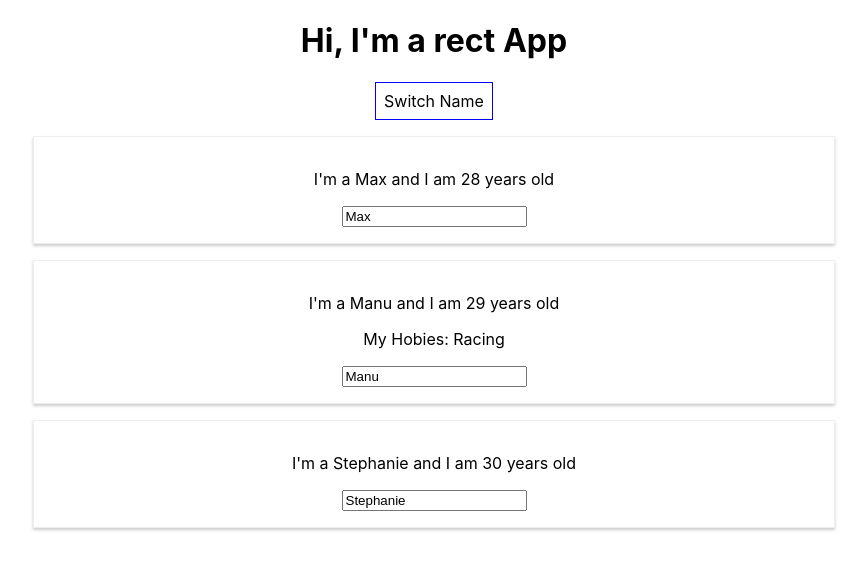
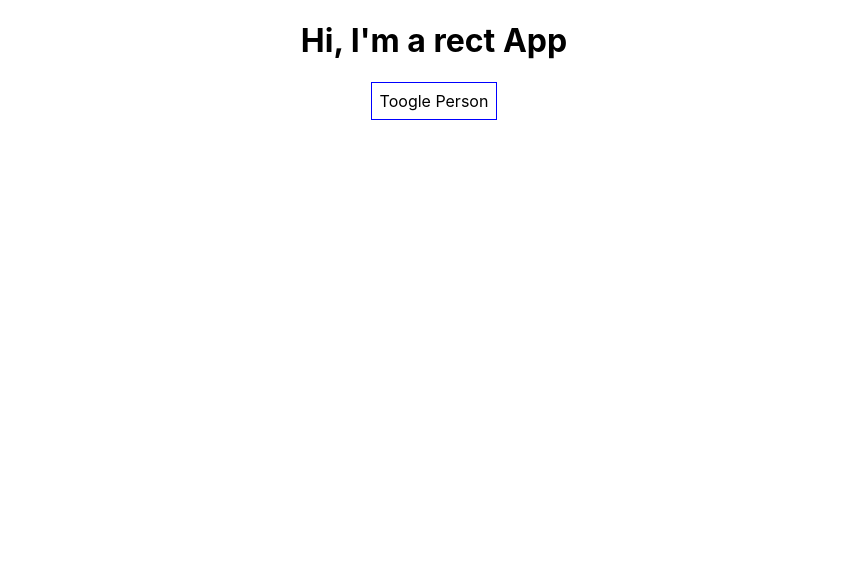
Before and after one commit to alokg1019/ReactBasicsLearning, a React (Create React App) app: page / in a window 1280 px wide. Shown: the top 570 px of the page, without its empty margins (206-1073 px from the left). Built offline with nearby package versions, Linux system fonts and the light colour scheme.

Commit message:
conditional rendering - method 1

```diff
--- a/src/App.js
+++ b/src/App.js
@@ -26,7 +26,8 @@
       { name: 'Max', age: 28},
       { name: 'Manu', age: 29},
       { name: 'Stephanie', age: 30},
-    ]
+    ],
+    showPersons: false
   }
 
   switchNameHandler = (newName) => {
@@ -47,6 +48,12 @@
     ]});
   }
 
+  tooglePersonsHandler = () => {
+
+    const doesShow = this.state.showPersons;
+    this.setState({showPersons: !doesShow});
+  }
+
   render(){
 
     // Inline Styling
@@ -61,7 +68,19 @@
     return (
       <div className="App">
         <h1>Hi, I'm a rect App</h1>
-        <button style={ style} onClick={ () => this.switchNameHandler('Alok') }>Switch Name</button>
+        {/* <button
+        style={ style}
+        onClick={ () => this.switchNameHandler('Alok') }>
+          Switch Name
+          </button> */}
+        <button
+        style={ style}
+        onClick={ this.tooglePersonsHandler}>
+          Toogle Person
+          </button>
+          {
+            this.state.showPersons === true ?
+            <div>
               <Person
               name={this.state.persons[0].name}
                 age={this.state.persons[0].age}>
@@ -74,6 +93,11 @@
               >My Hobies: Racing
               </Person>
               <Person name={this.state.persons[2].name} age={this.state.persons[2].age}></Person>
+          </div>
+
+            : null
+          }
+
       </div>
     )
   }
```
Lines whose indentation alone changed are shown as unchanged.
